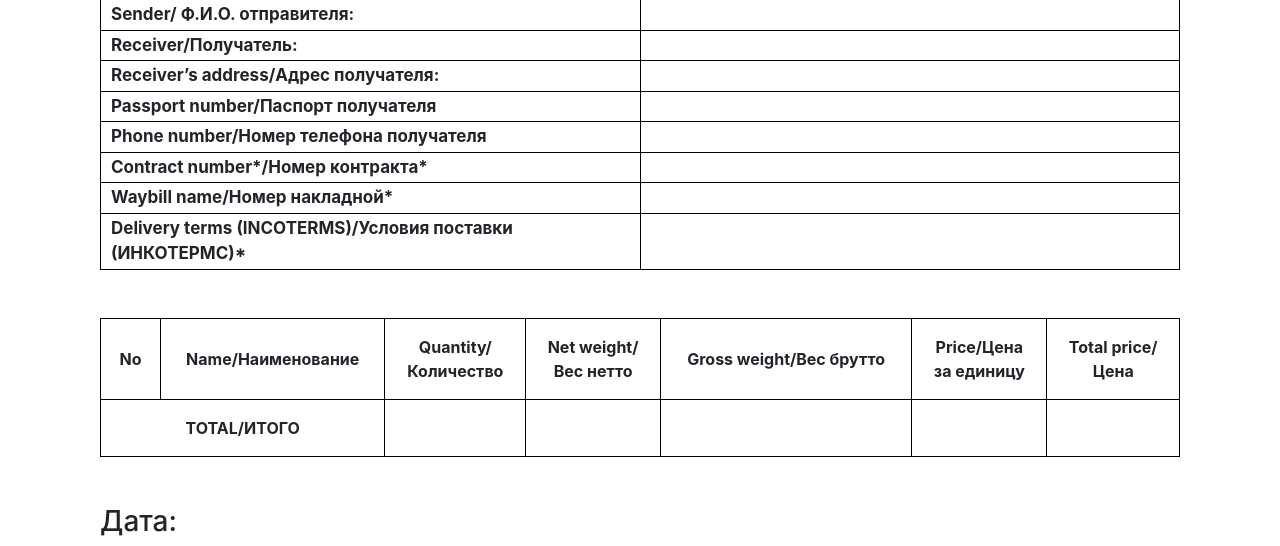
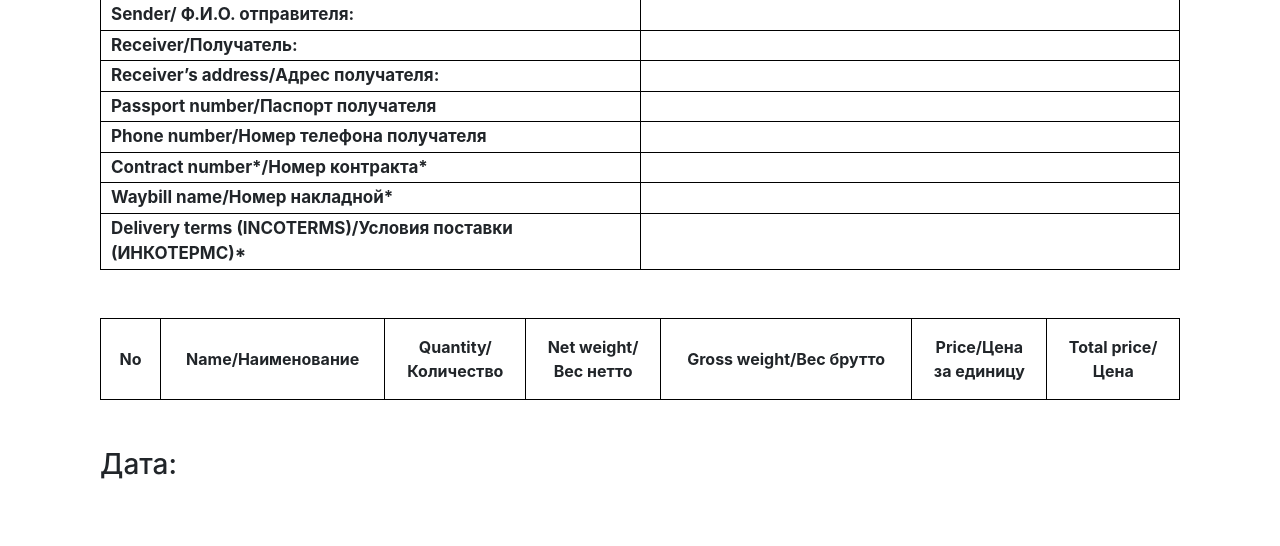
Before and after one commit to khamraevamir/Invoice, a Django app: page /factura/ in a window 1280 px wide. Shown: the part 420-966 px from the top of the page. After the commit the page ends 899 px from the top, so only its background shows below. Run offline with Django 4.2, Linux system fonts and the light colour scheme; lists and menus that the app fills with data are empty.

Commit message:
fix some problems

```diff
--- a/invoice/static/css/style.css
+++ b/invoice/static/css/style.css
@@ -6,7 +6,7 @@
 }
 
 .header {
-    height: calc(100vh - 56px)
+    min-height: calc(100vh - 56px)
 }
 
 .navbar-item  img{
--- a/invoice/templates/pages/factura.html
+++ b/invoice/templates/pages/factura.html
@@ -139,32 +139,7 @@
                     <!-- Products -->
 
                     <!-- Overall -->
-                    <tr>
-                        <th colspan="2" class=" py-3 text-center">
-                            TOTAL/ИТОГО
-                        </th>
 
-
-                        <td class=" py-1 ">
-
-                        </td>
-
-                        <th class=" py-1 text-center">
-                            {{item.weight}}
-                        </th>
-
-                        <td class=" py-1 ">
-
-                        </td>
-                        <td class=" py-1 ">
-
-                        </td>
-
-
-                        <th class=" py-1 text-center">
-                            {{item.total}}
-                        </th>
-                    </tr>
 
                 </table>
                 <h3 class="invoice_date">Дата: </h3>
--- a/invoice/templates/pages/index.html
+++ b/invoice/templates/pages/index.html
@@ -3,8 +3,8 @@
 {% block title %} Home {% endblock %}
 
 {% block content %}
-    <div class=" ">
-        <div class="header container is-flex is-align-items-center is-justify-content-center">
+
+        <div  class="header container is-flex is-align-items-center is-justify-content-center">
             <div class="header-content " >
 
                 <h1 class="title is-1 is-size-3-mobile  has-text-centered">INVOICE
@@ -16,6 +16,6 @@
                 </div>
             </div>
         </div>
-    </div>
+
 
 {% endblock %}
--- a/invoice/templates/pages/questionnaire.html
+++ b/invoice/templates/pages/questionnaire.html
@@ -48,7 +48,7 @@
                     </div>
 
                 </div>
-                <button  class="user_data_btn button is-medium is-fullwidth mt-4 is-info">
+                <button data-url="{% url 'product_questionnaire' %}" class="user_data_btn button is-medium is-fullwidth mt-4 is-info">
                     Перейти к товарам
                 </button>
             </div>
```
Also changed, not shown: invoice/static/js/script.js (+4 -4 lines), invoice/templates/base.html (+14 -3 lines).
